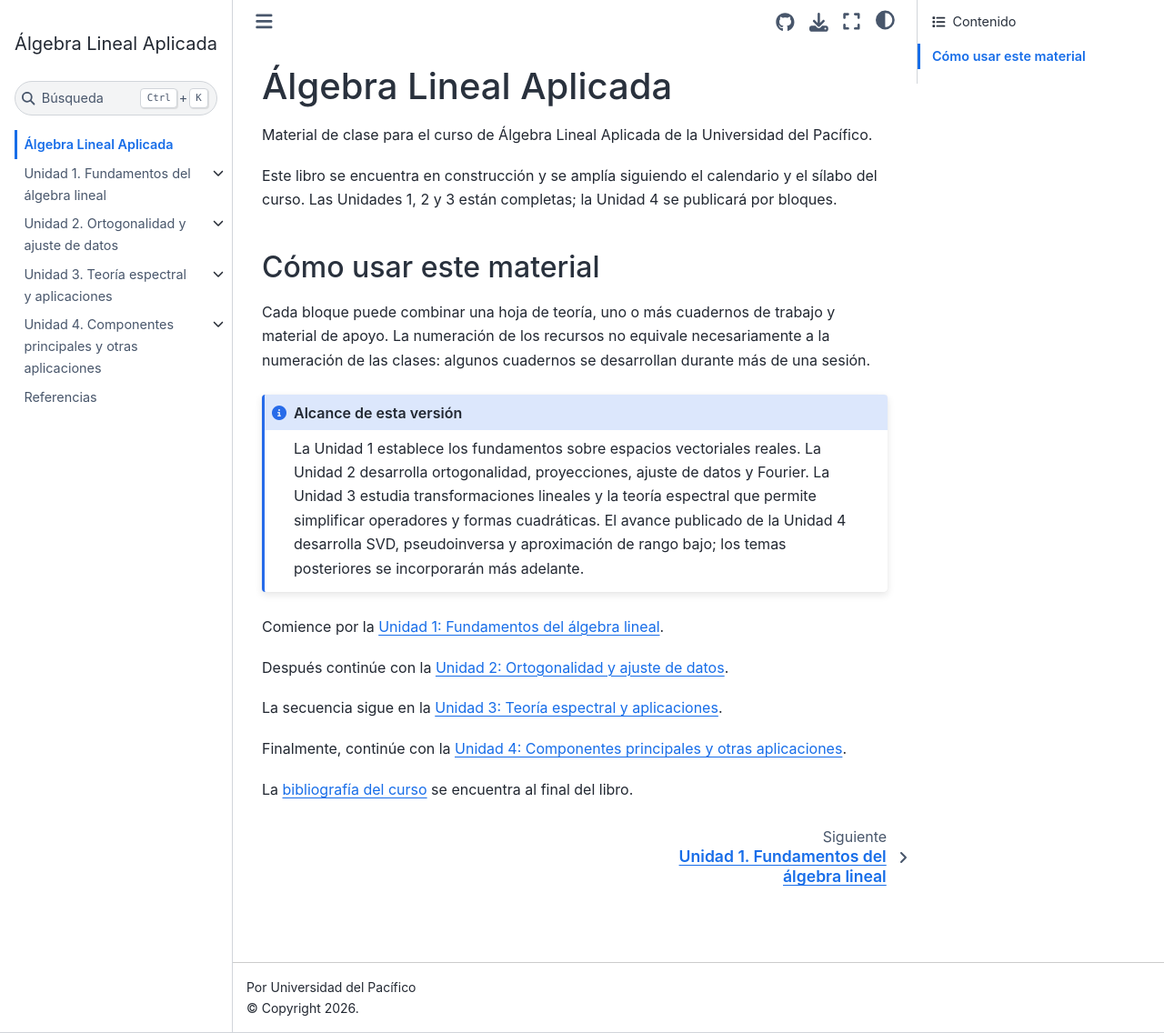
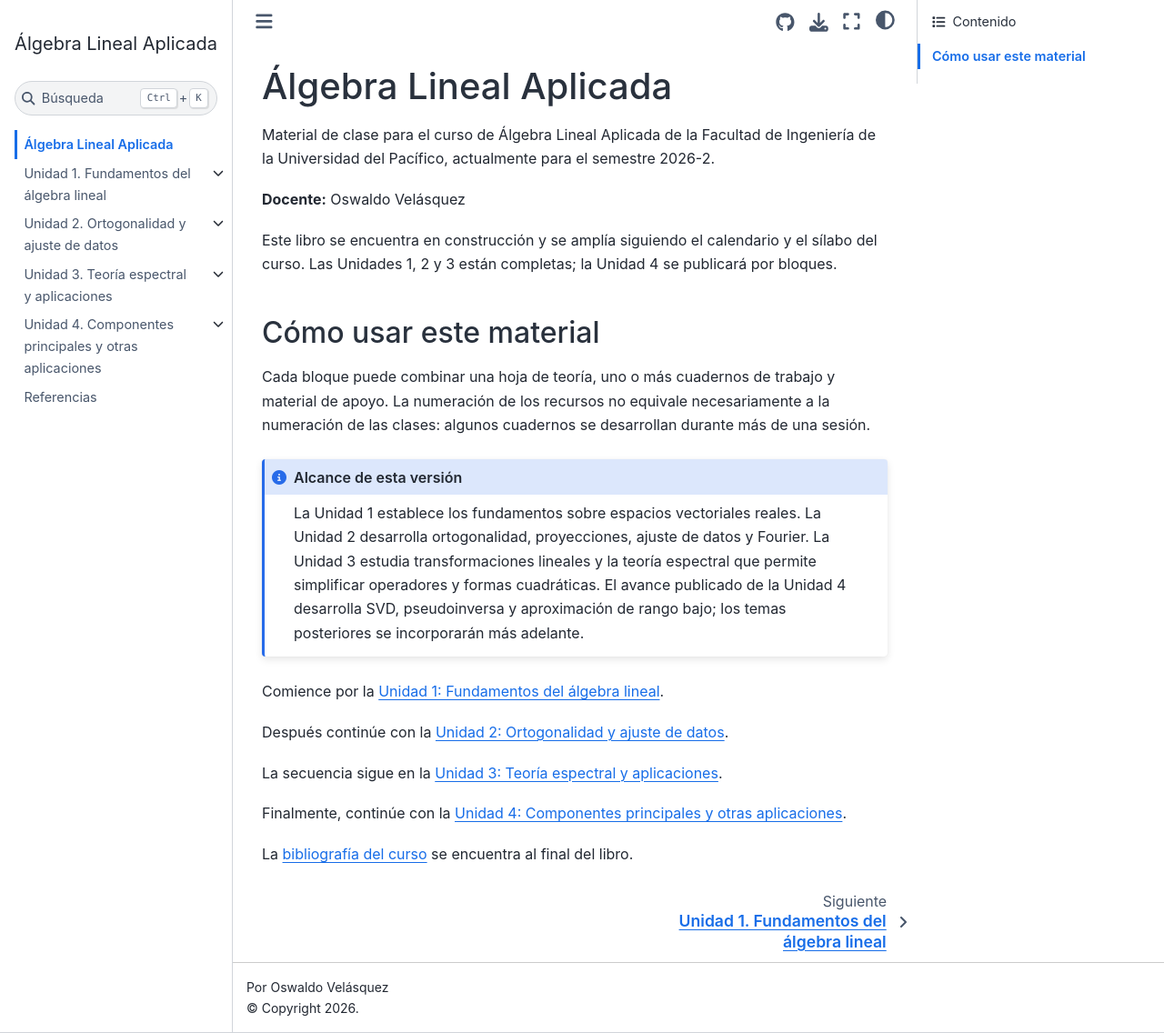
Before and after one commit to ovelasquezc/algebra-lineal-aplicada, a Jupyter Book: the page built from index.md, in a window 1280 px wide and 1136 px high. Shown: the whole window at 91% size. Built offline with Jupyter Book 1.0.4 settings and Sphinx 7.4.7 and the Sphinx Book theme 1.1.4, drawn with Linux system fonts in a browser that asks for light colours; pages that are not in the unit, such as notebooks, are missing from menus.

Commit message:
Actualiza portada y autoría del curso

```diff
--- a/_config.yml
+++ b/_config.yml
@@ -1,5 +1,5 @@
 title: Álgebra Lineal Aplicada
-author: Universidad del Pacífico
+author: Oswaldo Velásquez
 copyright: "2026"
 logo: UPlogo.png
 
--- a/index.md
+++ b/index.md
@@ -1,7 +1,10 @@
 # Álgebra Lineal Aplicada
 
-Material de clase para el curso de Álgebra Lineal Aplicada de la Universidad
-del Pacífico.
+Material de clase para el curso de Álgebra Lineal Aplicada de la Facultad de
+Ingeniería de la Universidad del Pacífico, actualmente para el semestre
+2026-2.
+
+**Docente:** Oswaldo Velásquez
 
 Este libro se encuentra en construcción y se amplía siguiendo el calendario y
 el sílabo del curso. Las Unidades 1, 2 y 3 están completas; la Unidad 4 se
```
